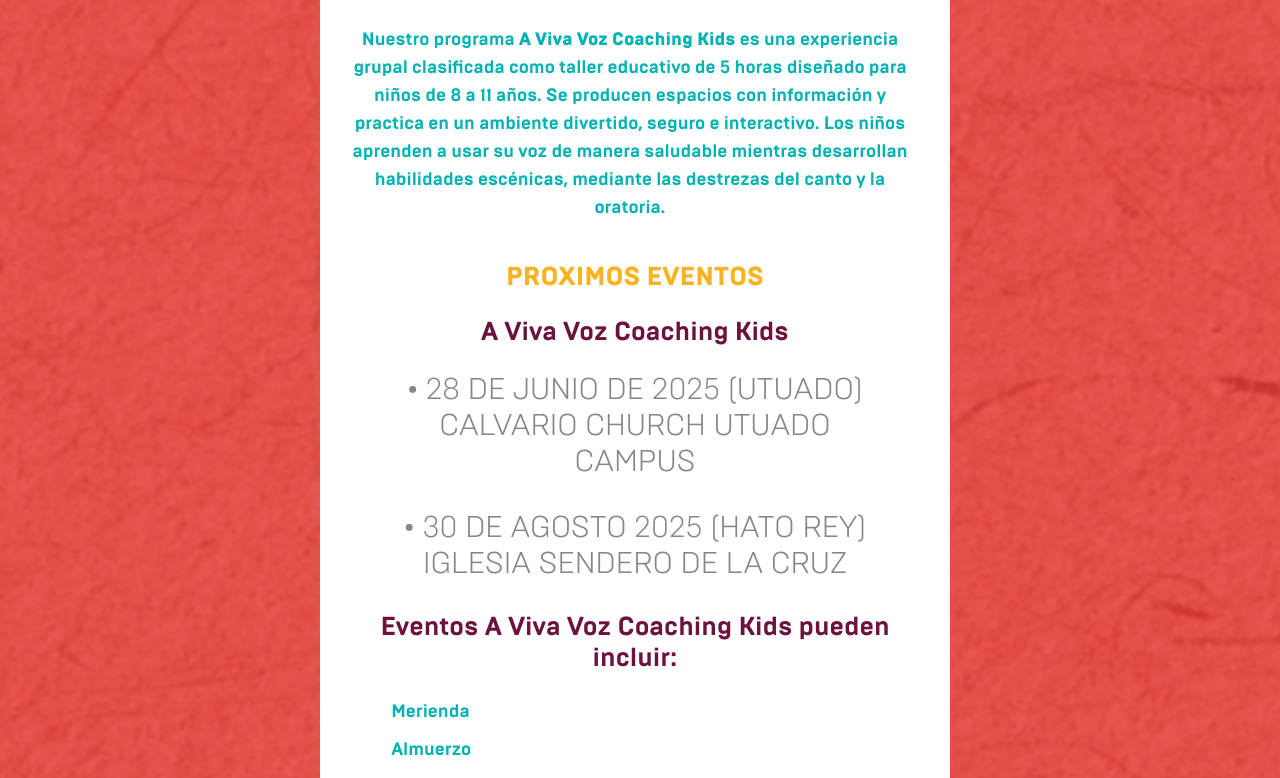
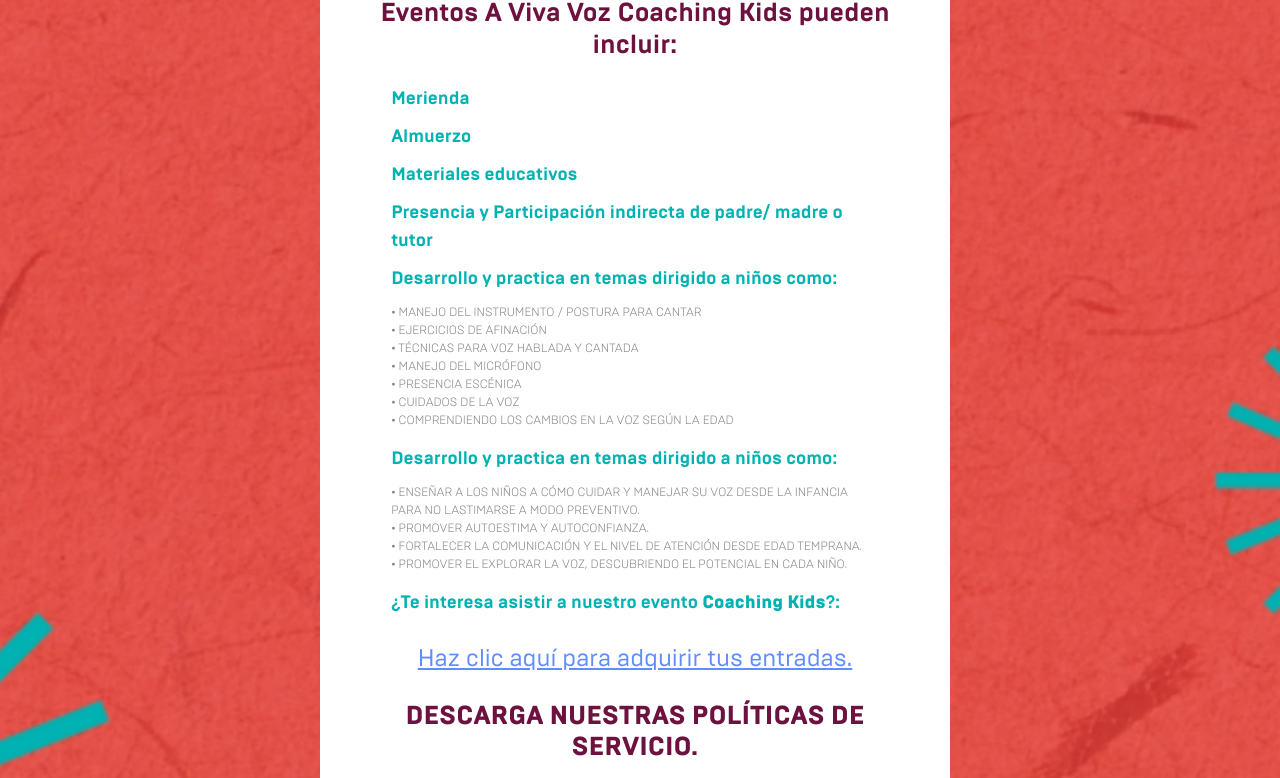
Before and after one commit to Juanledesmaa/avivavoz, a React (Create React App) app: page / in a window 1280 px wide. Shown: the part 2430-3208 px from the top of the page. Built offline with nearby package versions, Linux system fonts and the light colour scheme.

Commit message:
Last fixes

```diff
--- a/src/components/Introduction/Introduction.jsx
+++ b/src/components/Introduction/Introduction.jsx
@@ -18,9 +18,6 @@ const Introduction = () => (
                             <div className='col-md-12 section-title'>
                                 <h2>SERVICIOS</h2>
                             </div>
-                            <h2 className="date-text mb-4">Educación Vocal Integral</h2>
-                            <h4 class="text-blk description">Nuestros talleres grupales y sesiones individuales están diseñados para todo tipo de estudiante: desde quienes dan sus primeros pasos hasta artistas profesionales. La duración es flexible según las necesidades del cliente, desde sesiones cortas hasta programas de meses en la comodidad del lugar que el cliente coordine para realizar la enseñanza.
-                            </h4>
 
                             <div className='col-md-12 section-title'>
                                 <h2><span className="last-word smaller">Modalidades presenciales o virtuales:</span></h2>
@@ -59,27 +56,6 @@ const Introduction = () => (
                             </div>
                             <h2 className="date-text gold mb-4">Entrenando Voces desde la Niñez</h2>
                             <h4 class="text-blk description">Nuestro programa <strong>A Viva Voz Coaching Kids</strong> es una experiencia grupal clasificada como taller educativo de 5 horas diseñado para niños de 8 a 11 años. Se producen espacios con información y practica en un ambiente divertido, seguro e interactivo. Los niños aprenden a usar su voz de manera saludable mientras desarrollan habilidades escénicas, mediante las destrezas del canto y la oratoria.</h4>
-
-                            <h2 className="date-text gold mb-4">Proximos Eventos</h2>
-                            <h3 className="date-text mb-4">A Viva Voz Coaching Kids</h3>
-
-                            <Row className="align-items-center">
-                                {/* Column 1 */}
-                                <Col xs={{ span: 10, offset: 1 }}
-                                    md={{ span: 10, offset: 1 }}
-                                    lg={{ span: 10, offset: 1 }}
-                                    xl={{ span: 10, offset: 1 }}>
-                                    <h4 className="sub-title">• 28 de junio de 2025 (Utuado) Calvario Church Utuado Campus</h4>
-                                </Col>
-
-                                <Col xs={{ span: 10, offset: 1 }}
-                                    md={{ span: 10, offset: 1 }}
-                                    lg={{ span: 10, offset: 1 }}
-                                    xl={{ span: 10, offset: 1 }}>
-                                    <h4 className="sub-title">• 30 de agosto 2025 (Hato Rey) Iglesia Sendero de la Cruz
-                                    </h4>
-                                </Col>
-                            </Row>
 
                             <h3 className="date-text mb-4">Eventos A Viva Voz Coaching Kids pueden incluir:
                             </h3>
--- a/src/components/Introduction/Introduction.scss
+++ b/src/components/Introduction/Introduction.scss
@@ -1,7 +1,6 @@
 @import '../../styles/imports';
 
 .introduction {
-
     .includes {
         .text-blk.description {
             margin-bottom: 10px !important;
```
